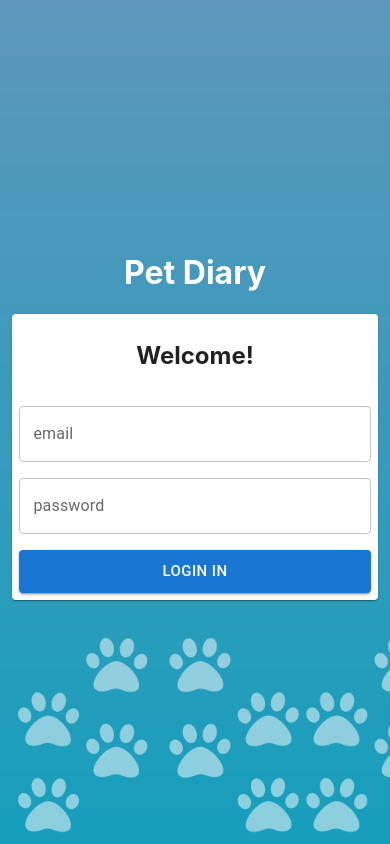
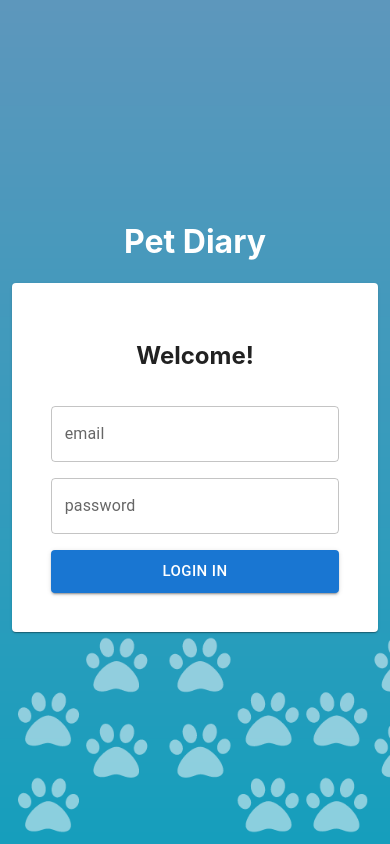
Before and after one commit to bonomiandreia/react-work, a React (Create React App) app in the folder react-works/: page / in a window 390 px wide. Built offline with nearby package versions, Linux system fonts and the light colour scheme.

Commit message:
responsive

```diff
--- a/react-works/src/login/App.js
+++ b/react-works/src/login/App.js
@@ -9,11 +9,7 @@ function App() {
     <div className="c-login">
       <div className="c-login__position">
         <h1>Pet Diary</h1>
-        <Card sx={{ p: '2% 2%', m: '3% 3%', display: 'flex', alignItems: 'center', width: {
-          sx: 100,
-          sm: 300,
-          md: 600,
-        }}}>
+        <Card sx={{ p: '10% 10%', m: '3% 3%', display: 'flex', alignItems: 'center'}}>
 
           <Grid container spacing={2}>
             <Grid item xs={12}>
--- a/react-works/src/login/App.scss
+++ b/react-works/src/login/App.scss
@@ -1,3 +1,6 @@
+$small: 320px;
+$medium: 900px;
+
 .c-login {
     background-image: url('../assets/background.png');
     -webkit-background-size: cover;
@@ -16,6 +19,13 @@
         align-items: center;
         text-align: center;
 
+        @media (min-width: 600px) {
+            width: 300px;
+        }
+
+        @media (min-width: 900px) {
+            width: 500px;
+        }
     }
 }
 
```
Lines whose indentation alone changed are shown as unchanged.
